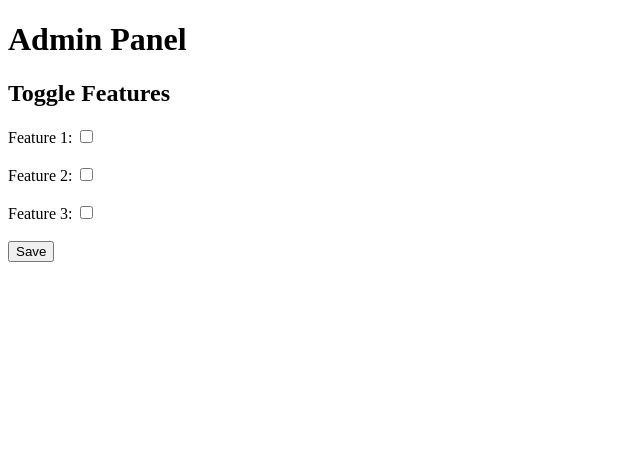
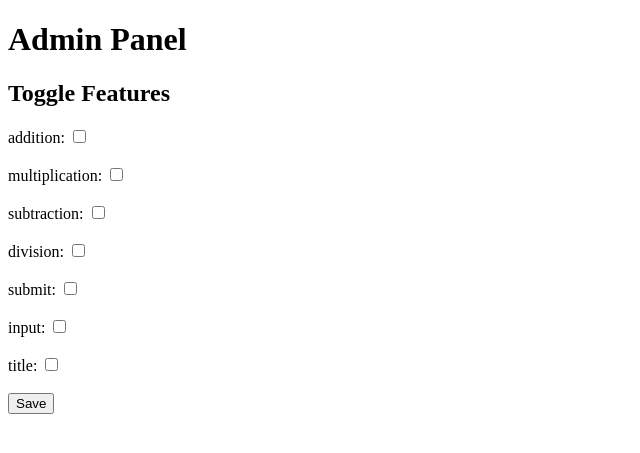
Before and after one commit to M1keZulu/do-feature-flags, a Flask app: page /admin_panel in a window 1280 px wide. Shown: the top 453 px of the page, without its empty margins (0-640 px from the left). Run offline with Flask 3, Linux system fonts and the light colour scheme; the visitor is signed in with stand-in values (Sample User, id 1).

Commit message:
Fix features

```diff
--- a/templates/admin_panel.html
+++ b/templates/admin_panel.html
@@ -10,12 +10,10 @@
     <h1>Admin Panel</h1>
     <form method="post" action="/admin_panel">
         <h2>Toggle Features</h2>
-        <label for="feature1">Feature 1:</label>
-        <input type="checkbox" id="feature1" name="feature1" {% if features['feature1'] %} checked {% endif %}><br><br>
-        <label for="feature2">Feature 2:</label>
-        <input type="checkbox" id="feature2" name="feature2" {% if features['feature2'] %} checked {% endif %}><br><br>
-        <label for="feature3">Feature 3:</label>
-        <input type="checkbox" id="feature3" name="feature3" {% if features['feature3'] %} checked {% endif %}><br><br>
+        {% for feature, status in features.items() %}
+            <label for="{{ feature }}">{{ feature }}:</label>
+            <input type="checkbox" id="{{ feature }}" name="{{ feature }}" {% if status %} checked {% endif %}><br><br>
+        {% endfor %}
         <input type="submit" value="Save">
     </form>
 </body>
```
